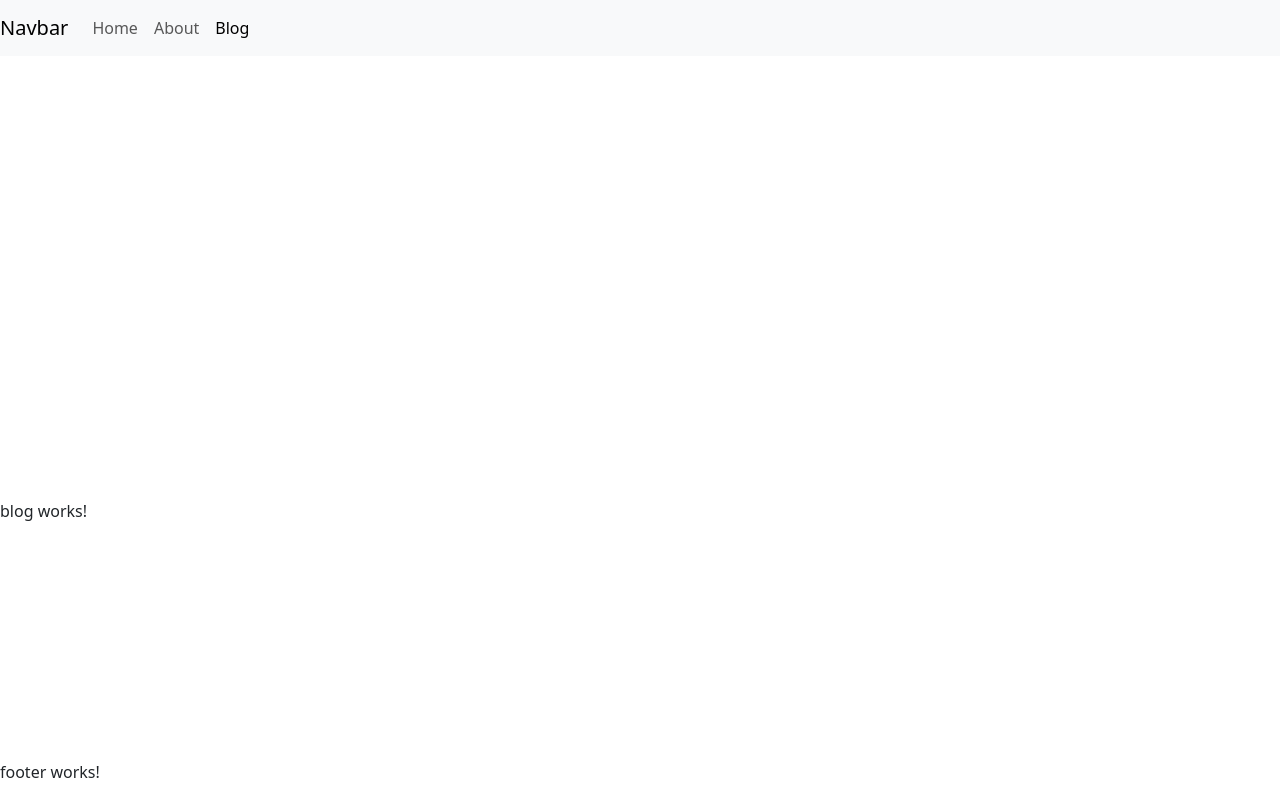
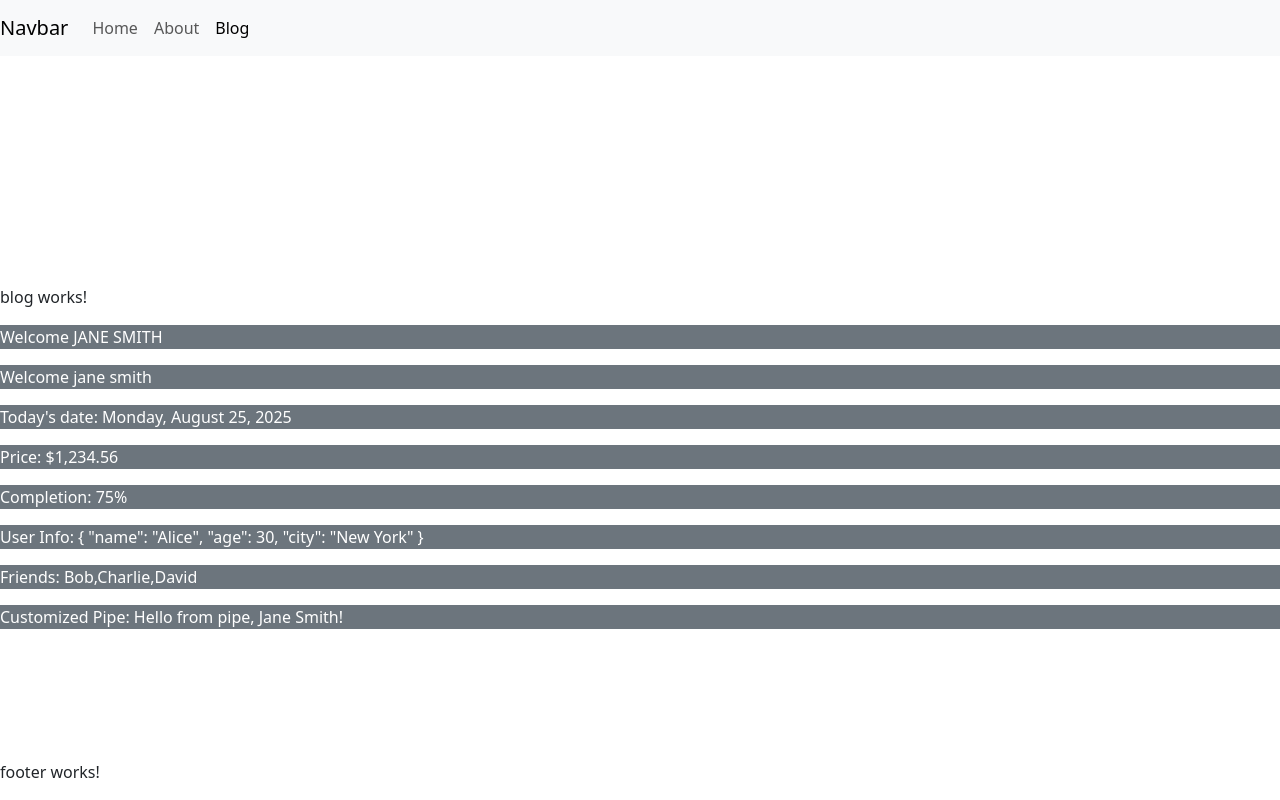
Before and after one commit to AhmedSamirScience/AngularCourseVersionTwo, an Angular app: page /blog in a window 1280 px wide. Built offline with nearby package versions, Linux system fonts and the light colour scheme.

Commit message:
#43 Master Angular: Creating and Using Custom Pipes (Part 02)

```diff
--- a/src/app/blog/blog.component.html
+++ b/src/app/blog/blog.component.html
@@ -1 +1,10 @@
 <p>blog works!</p>
+
+<p class="bg-secondary text-white">Welcome {{ userName | uppercase }}</p>
+<p class="bg-secondary text-white">Welcome {{ userName | lowercase }}</p>
+<p  class="bg-secondary text-white" >Today's date: {{ todayDate | date:'fullDate' }}</p>
+<p class="bg-secondary text-white" >Price: {{ price | currency:'USD':'symbol':'1.2-2' }}</p>
+<p class="bg-secondary text-white" >Completion: {{ percentage | percent:'1.0-2' }}</p>
+<p class="bg-secondary text-white">User Info: {{ user | json }}</p>
+<p  class="bg-secondary text-white"> Friends: {{ userfriends | slice:0:3 }}</p>
+<p class="bg-secondary text-white"> Customized Pipe: {{ userName | testCustomizedPipe }}</p>
--- a/src/app/blog/blog.component.ts
+++ b/src/app/blog/blog.component.ts
@@ -1,12 +1,23 @@
+import { CurrencyPipe, DatePipe, JsonPipe, LowerCasePipe, PercentPipe, SlicePipe, UpperCasePipe } from '@angular/common';
 import { Component } from '@angular/core';
+import { TestCustomizedPipePipe } from '../pipes/test-customized-pipe.pipe';
 
 @Component({
   selector: 'app-blog',
   standalone: true,
-  imports: [],
+  imports: [UpperCasePipe, LowerCasePipe, DatePipe, SlicePipe, JsonPipe, PercentPipe, CurrencyPipe, TestCustomizedPipePipe],
   templateUrl: './blog.component.html',
   styleUrl: './blog.component.scss'
 })
 export class BlogComponent {
 
+  userName = 'Jane Smith';
+  todayDate = new Date();
+  price = 1234.56;
+  percentage = 0.75;
+  user = { name: 'Alice', age: 30, city: 'New York' };
+  userfriends = ['Bob', 'Charlie', 'David', 'Eve', 'Frank'];
+  userCustomized = 'Ahmed Samir';
+
+
 }
--- a/src/app/home/home.component.html
+++ b/src/app/home/home.component.html
@@ -1,6 +1,7 @@
 <div class = "bg-secondary p-5">
 
-<p>home works!</p>
+<p>home works! </p>
+
 
 <ul>
   <li routerLinkActive="bg-black text-white" routerLink="product">    Product </li>
--- /dev/null
+++ b/src/app/pipes/test-customized-pipe.pipe.ts
@@ -0,0 +1,13 @@
+import { Pipe, PipeTransform } from '@angular/core';
+
+@Pipe({
+  name: 'testCustomizedPipe',
+  standalone: true
+})
+export class TestCustomizedPipePipe implements PipeTransform {
+
+  transform(value: string): string {
+    return 'Hello from pipe, ' + value + '!';
+  }
+
+}
```
